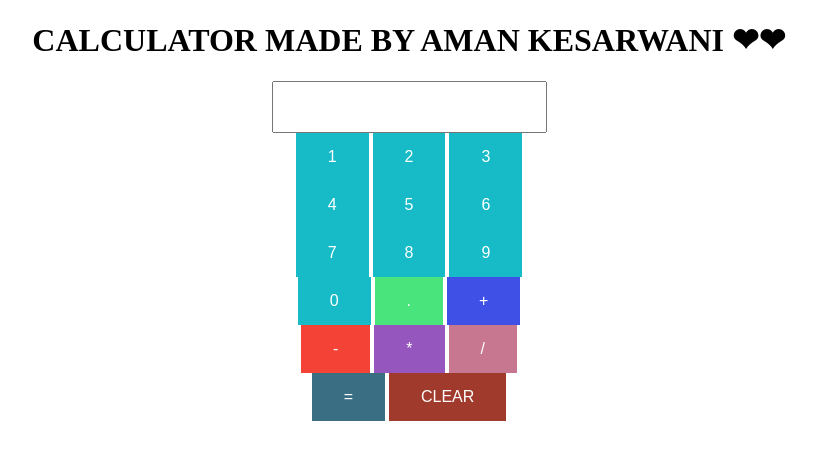
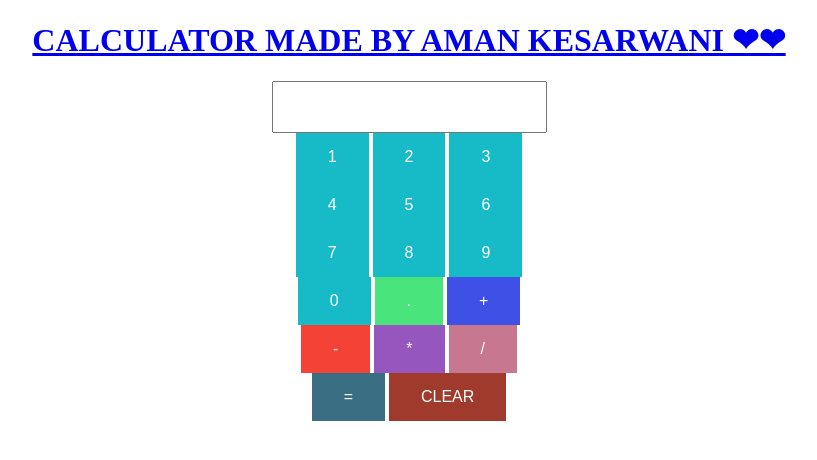
Before and after one commit to Amankesarwani2202/Calculator, a plain HTML site: page index.html in a window 1280 px wide. Shown: the whole page, without its empty margins (231-1048 px from the left). Drawn offline with Linux system fonts and the light colour scheme.

Commit message:
Update index.html

```diff
--- a/index.html
+++ b/index.html
@@ -8,7 +8,7 @@
 	<script src="myjs.js"></script>
 	<center>
 	<body>
-	<h1>CALCULATOR MADE BY AMAN KESARWANI ❤❤ </h1>
+		<h1><a href="https://www.linkedin.com/in/~amankesarwani/">CALCULATOR MADE BY AMAN KESARWANI ❤❤ </a></h1>
 	<div id="main">
 		<input type="text" class="text" id="t1"><br>
 		<input value="1" class="button" type="button"  onclick="one()">
```
